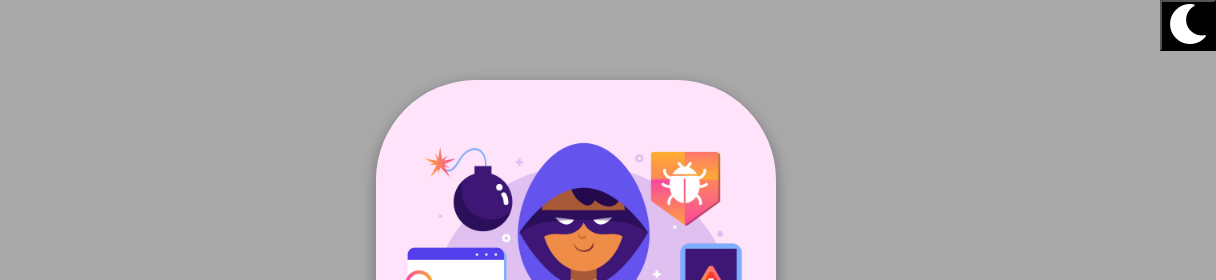
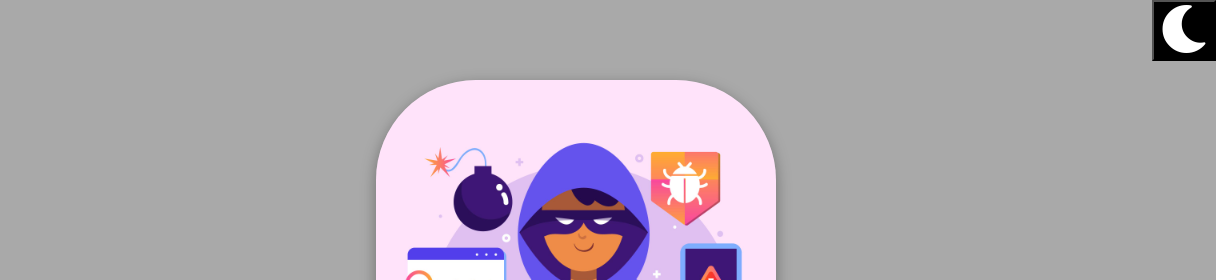
Before and after one commit to arvindsiva5/Weblaunch-STC-1-Project, a plain HTML site: page index.html in a window 1280 px wide. Shown: the top 280 px of the page, 64-1280 px from the left. Drawn offline with nearby package versions, Linux system fonts and the light colour scheme.

Commit message:
Update style.css

```diff
--- a/style.css
+++ b/style.css
@@ -48,7 +48,7 @@ nav a:hover {
     position: fixed;
     top: 0;
     right: 0;
-    font-size: 5vh;
+    font-size: 6vh;
     color: white;
     background: black;
 }
```
